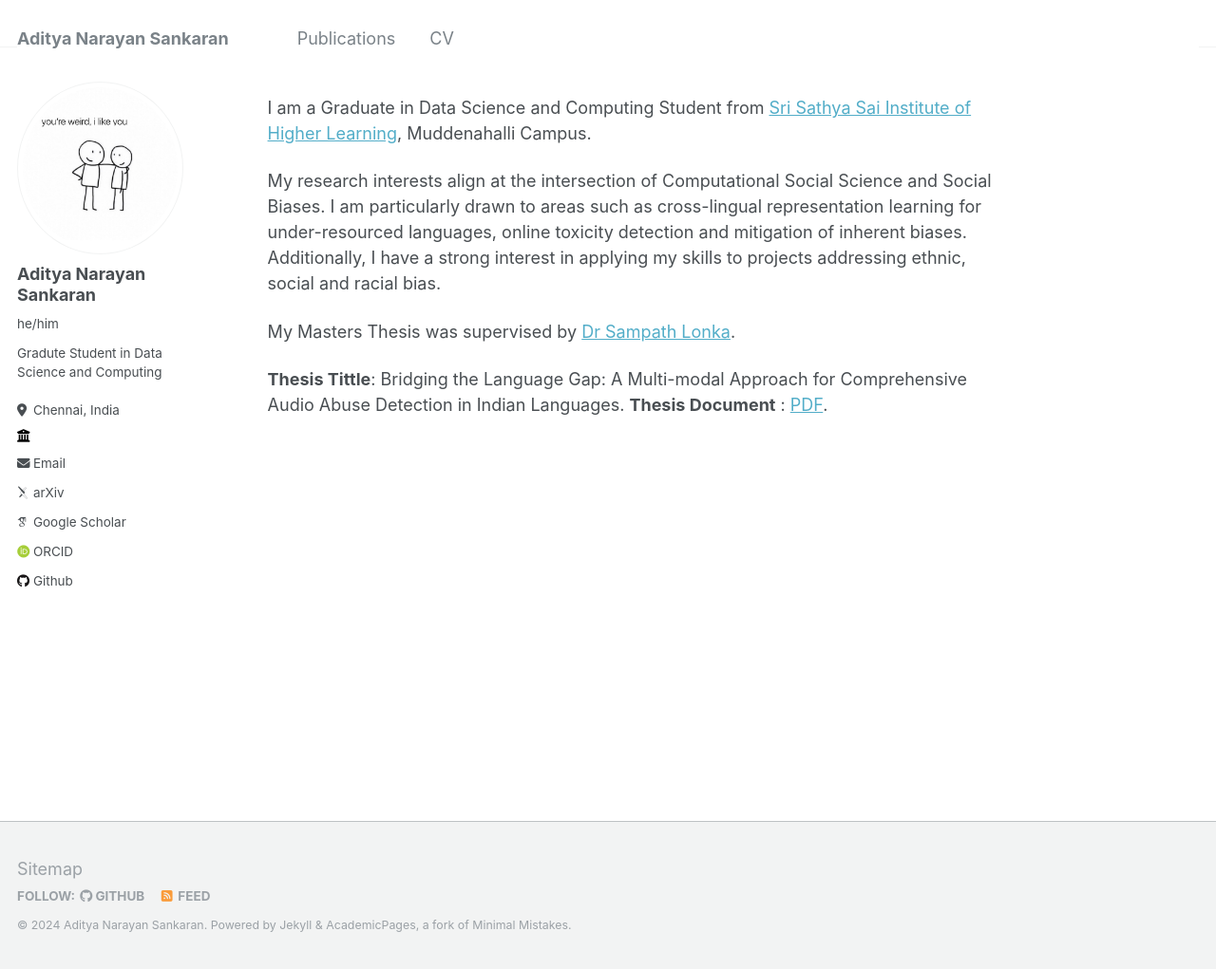
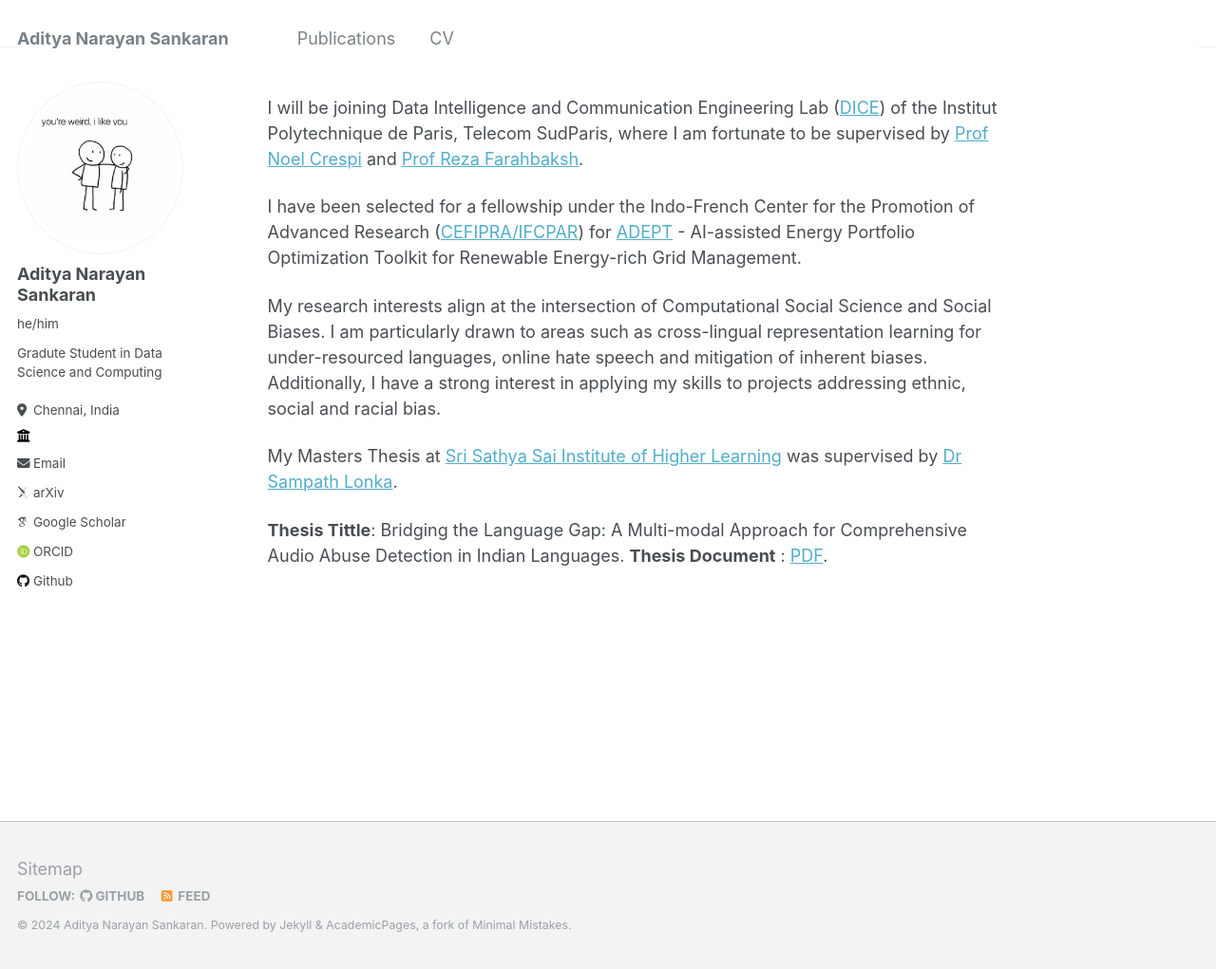
Before and after one commit to callmesanfornow/callmesanfornow.github.io, a Jekyll site: the page built from _pages/about.md, in a window 1280 px wide and 1021 px high. Shown: the whole window at 95% size. Built offline with Jekyll 4.4.1, drawn with Linux system fonts in a browser that asks for light colours; some web fonts are replaced.

Commit message:
life updates

```diff
--- a/_pages/about.md
+++ b/_pages/about.md
@@ -6,14 +6,16 @@
   - /about/
   - /about.html
 ---
+<!--
+I am a Graduate in Data Science and Computing Student from [Sri Sathya Sai Institute of Higher Learning](https://www.sssihl.edu.in/), Muddenahalli Campus. -->
 
-I am a Graduate in Data Science and Computing Student from [Sri Sathya Sai Institute of Higher Learning](https://www.sssihl.edu.in/), Muddenahalli Campus.
+I will be joining Data Intelligence and Communication Engineering Lab ([DICE](https://dice.wp.telecom-sudparis.eu)) of the Institut Polytechnique de Paris, Telecom SudParis, where I am fortunate to be supervised by [Prof Noel Crespi](https://noelcrespi.wp.telecom-sudparis.eu) and [Prof Reza Farahbaksh](https://scholar.google.com/citations?user=HukBnBlWTE0C&hl=en).
 
-<!-- I will be joining Data Intelligence and Communication Engineering Lab ([DICE](https://dice.wp.telecom-sudparis.eu)) of the Institut Polytechnique de Paris, Telecom SudParis, where I am fortunate to be supervised by [Prof Nöel Crespi](https://noelcrespi.wp.telecom-sudparis.eu) and [Prof Reza Farahbaksh](https://scholar.google.com/citations?user=HukBnBlWTE0C&hl=en). I have been selected for a fellowship under the Indo-French Center for the Promotion of Advanced Research ([CEFIPRA/IFCPAR](http://www.cefipra.org)) for [ADEPT](https://ifindia.cdn.betanet.in/ifindia/uploads/2024/03/PhD-in-AI-Computer-Science.pdf) - AI-assisted Energy Portfolio Optimization Toolkit for Renewable Energy-rich Grid Management. -->
+I have been selected for a fellowship under the Indo-French Center for the Promotion of Advanced Research ([CEFIPRA/IFCPAR](http://www.cefipra.org)) for [ADEPT](https://ifindia.cdn.betanet.in/ifindia/uploads/2024/03/PhD-in-AI-Computer-Science.pdf) - AI-assisted Energy Portfolio Optimization Toolkit for Renewable Energy-rich Grid Management.
 
-My research interests align at the intersection of Computational Social Science and Social Biases. I am particularly drawn to areas such as cross-lingual representation learning for under-resourced languages, online toxicity detection and mitigation of inherent biases. Additionally, I have a strong interest in applying my skills to projects addressing ethnic, social and racial bias.
+My research interests align at the intersection of Computational Social Science and Social Biases. I am particularly drawn to areas such as cross-lingual representation learning for under-resourced languages, online hate speech and mitigation of inherent biases. Additionally, I have a strong interest in applying my skills to projects addressing ethnic, social and racial bias.
 
-My Masters Thesis was supervised by [Dr Sampath Lonka](https://scholar.google.co.in/citations?user=IahaV5wAAAAJ&hl=en).
+My Masters Thesis at [Sri Sathya Sai Institute of Higher Learning](https://www.sssihl.edu.in/) was supervised by [Dr Sampath Lonka](https://scholar.google.co.in/citations?user=IahaV5wAAAAJ&hl=en).
 
 **Thesis Tittle**: Bridging the Language Gap: A Multi-modal Approach for Comprehensive Audio Abuse Detection in Indian Languages.
 **Thesis Document** : [PDF](https://drive.google.com/file/d/1akE61TW3ir1L9b3aDPWD5Wtv02B_oomJ/view?usp=sharing).
```
Also changed, not shown: _publications/2024-09-17-TBD.md (+1 -1 lines).
